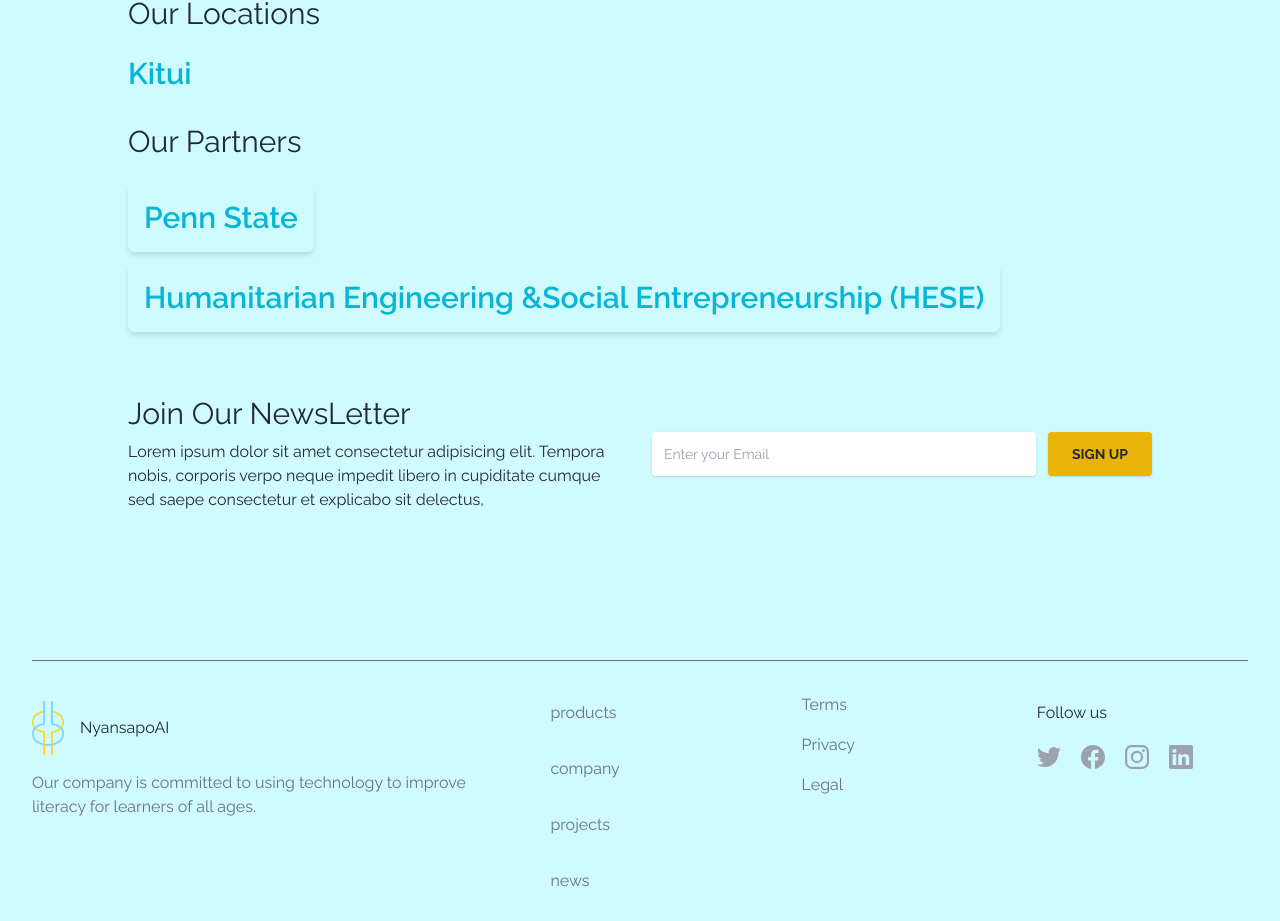
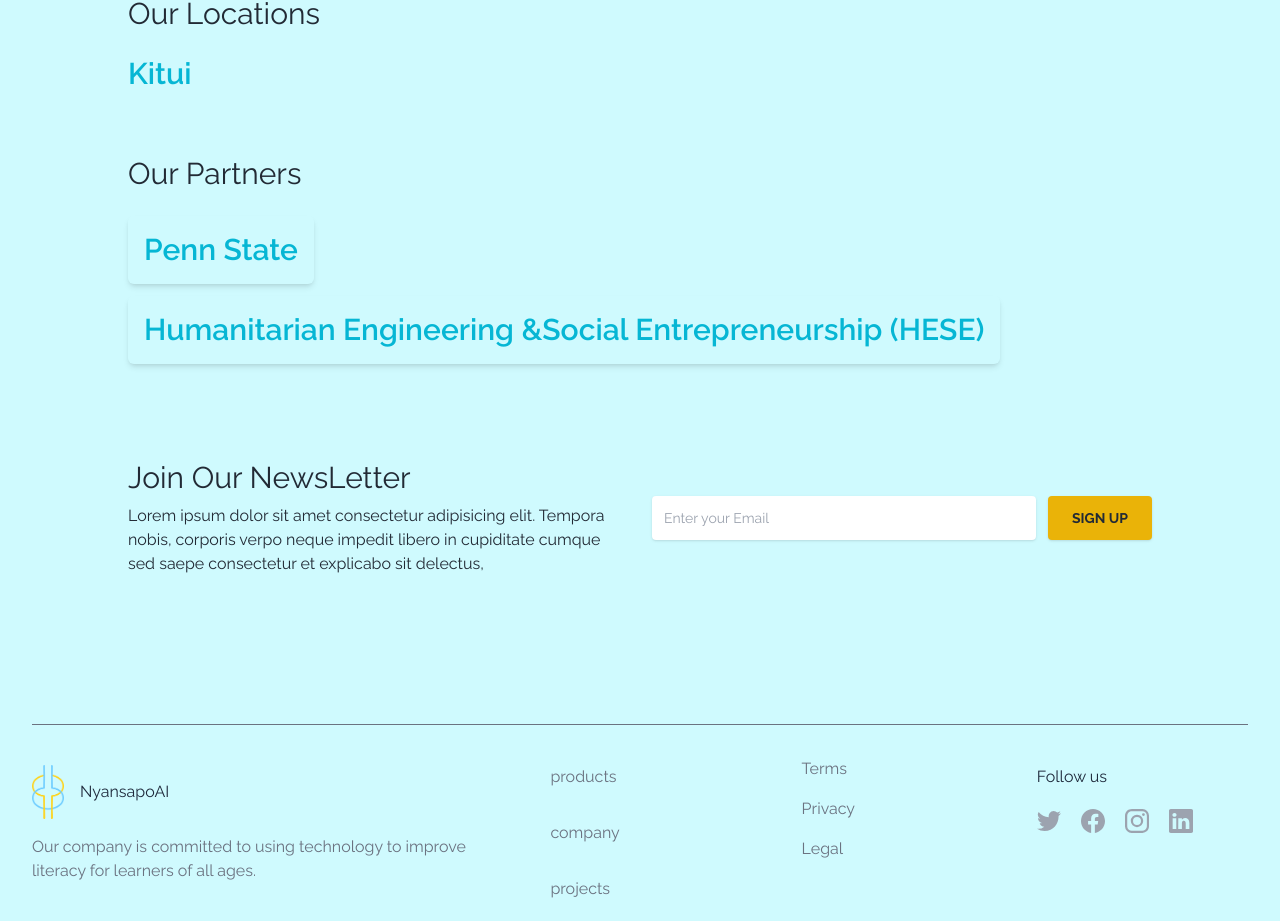
Before and after one commit to NyansapoAI/website, a Next.js app: page /company in a window 1280 px wide. Shown: the part 3176-4097 px from the top of the page. Built offline with nearby package versions, Linux system fonts and the light colour scheme.

Commit message:
update:added padding

```diff
--- a/src/app/company/sections/partners.tsx
+++ b/src/app/company/sections/partners.tsx
@@ -11,7 +11,7 @@
 ]
 export default function Partners({}: Props) {
   return (
-    <div className="">
+    <div className="py-8">
       <h1 className="text-3xl  mb-6">Our Partners</h1>
       <div className="flex gap-3 flex-wrap">
         {partners.map((partner, i) => (
```
